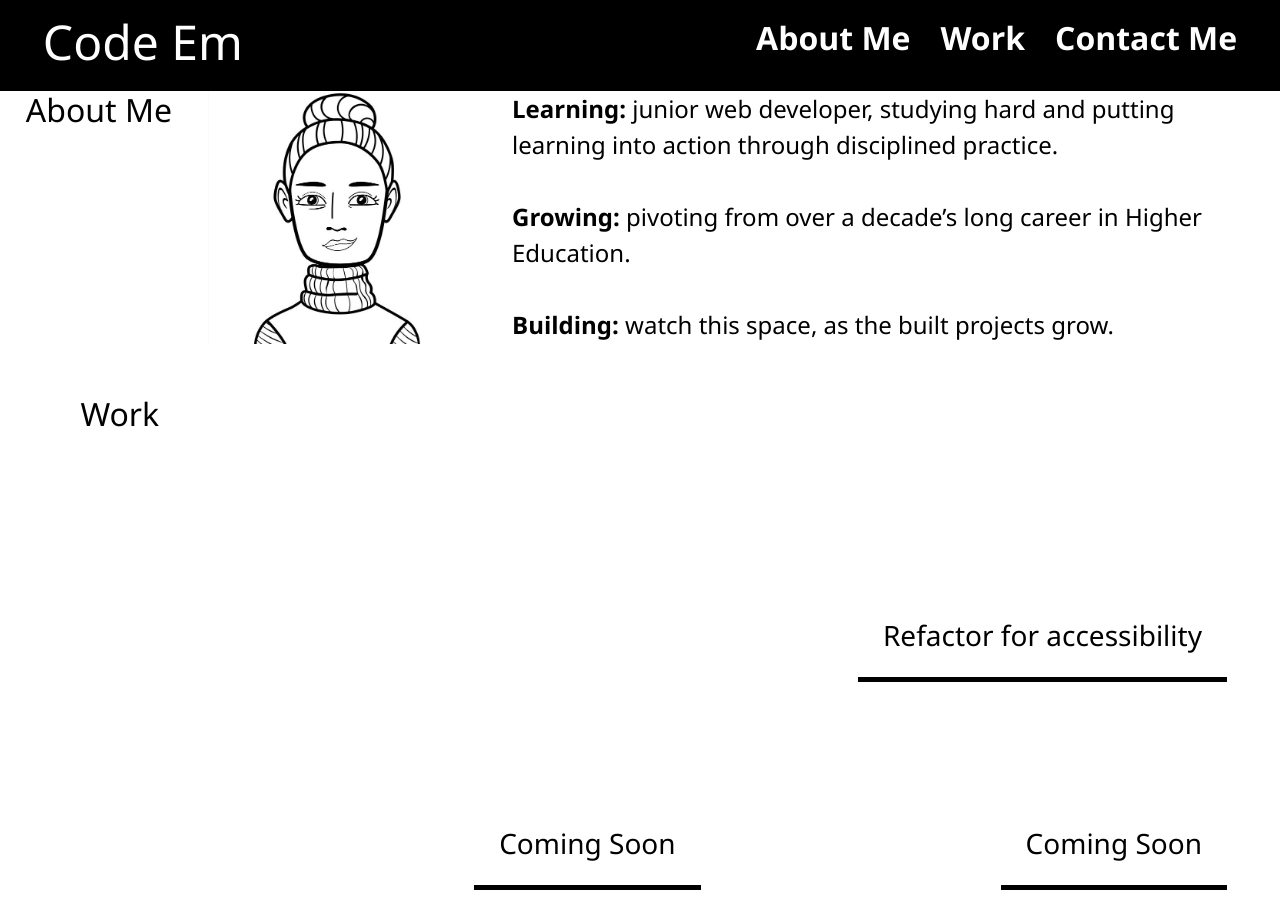
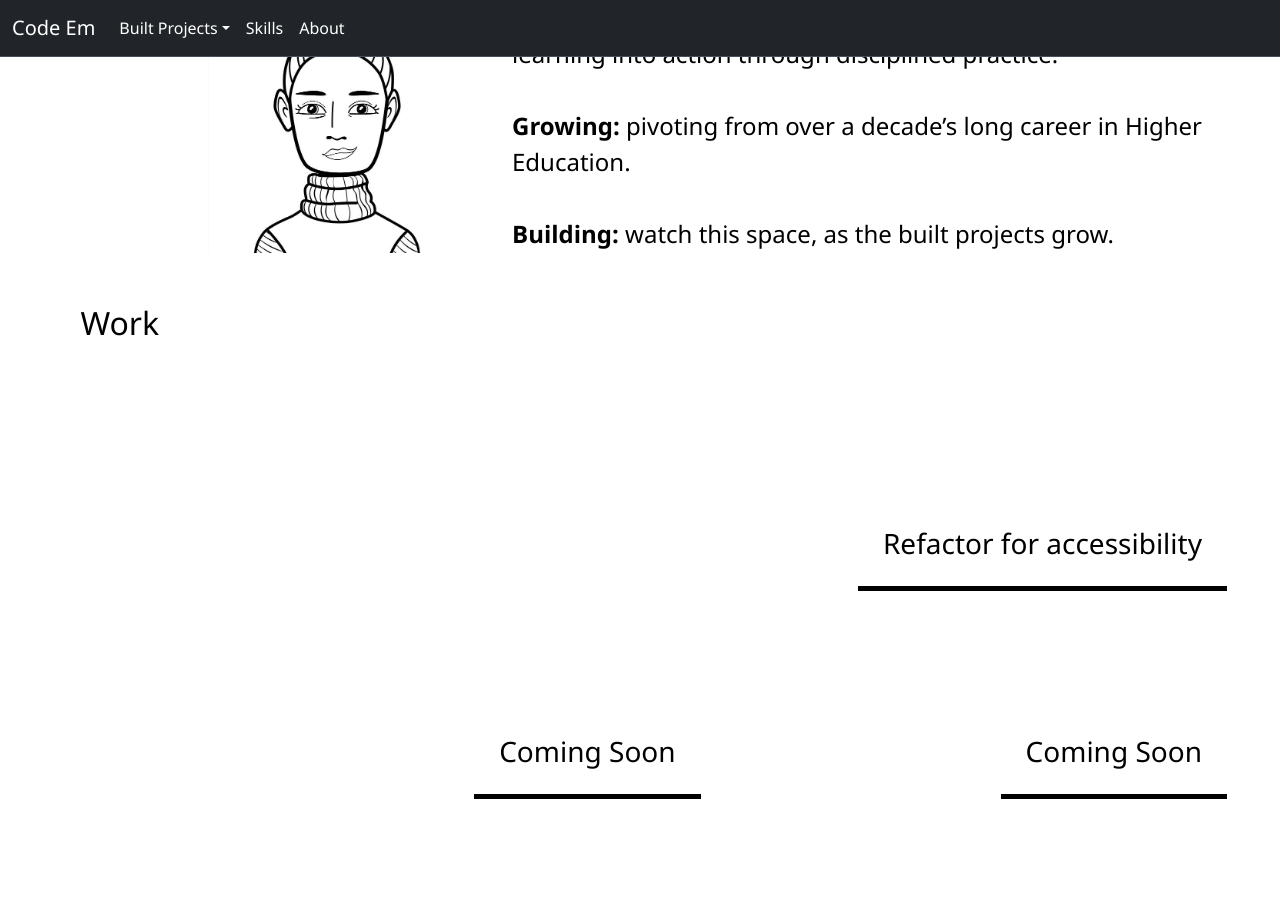
Before and after one commit to Code0Em/webdev-professional-page-bs, a plain HTML site: page index.html in a window 1280 px wide. Shown: the top 901 px of the page. Drawn offline with nearby package versions, Linux system fonts and the light colour scheme.

Commit message:
added navbar

```diff
--- a/css/style.css
+++ b/css/style.css
@@ -31,62 +31,7 @@ ul {
   list-style-type: none;
 }
 
-/*INACTIVE - Commented below out from starter code (replaced with other CSS styling)
-h1,
-h2,
-h3,
-h4,
-h5,
-h6 {
-  margin: 0;
-}
-
-p {
-  margin: 0;
-}
-
-/*
-
-/* **Header/Nav Bar** */
-
-/*Flex container for Header and Nav Links, and formatting for Header as per var function*/
-header {
-  width: auto;
-  display: flex;
-  justify-content: space-between;
-  align-items: center;
-  padding: 1%;
-  background-color: var(--dark);
-  color: var(--light);
-  font-family: var(--font-family);
-}
-
-/*Flex container for Nav Links (in unordered list)*/
-nav ul {
-  display: flex;
-  justify-content: space-between;
-  flex-wrap: wrap;
-  min-width: 300px;
-}
-
-/*Repostions Header on Nav Bar*/
-.margin-left {
-  margin-left: 30px;
-}
-
-/*Styling and positioning for Nav Links, and colour as per var function*/
-nav a {
-  text-decoration: none;
-  font-weight: bold;
-  font-size: 200%;
-  margin-right: 30px;
-  color: var(--light);
-}
-
-/*Styling for Header (REMINDER: this styling will affect other h1s, if not overriden by class/id selector elsewhere)*/
-h1 {
-  font-size: 300%;
-}
+/* **Header/Nav Bar - EMPTY** */
 
 /* **About Me Section** */
 
--- a/index.html
+++ b/index.html
@@ -15,13 +15,36 @@
 <body>
   <!-- Header/Nav Bar-->
   <header>
-    <h1 class="margin-left">Code Em</h1>
-    <nav>
-      <ul>
-        <li><a href="#about">About Me</a></li>
-        <li><a href="#work">Work</a></li>
-        <li><a href="#contact">Contact Me</a></li>
-      </ul>
+    <nav class="navbar navbar-expand-lg bg-dark border-bottom border-body fixed-top"
+      data-bs-theme="dark">
+      <section class="container-fluid">
+        <a class="navbar-brand" href="#top">Code Em</a>
+        <button class="navbar-toggler" type="button" data-bs-toggle="collapse" data-bs-target="#navbarNavDropdown"
+          aria-controls="navbarNavDropdown" aria-expanded="false" aria-label="Toggle navigation">
+          <span class="navbar-toggler-icon"></span>
+        </button>
+        <article class="collapse navbar-collapse" id="navbarNavDropdown">
+          <ul class="navbar-nav">
+            <li class="nav-item dropdown">
+              <a class="nav-link active dropdown-toggle" href="#" role="button" data-bs-toggle="dropdown"
+                aria-expanded="false">Built Projects</a>
+              <ul class="dropdown-menu">
+                <li><a class="dropdown-item" href="#project-1">Refactor for accessibility</a></li>
+                <li><a class="dropdown-item" href="#project-2">Web Developer’s Professional Page</a></li>
+                <!--REMINDER: To add other projects, update anchors below  -->
+                <li><a class="dropdown-item" href="#project-3">Project 3</a></li>
+                <li><a class="dropdown-item" href="#project-4">Project 4</a></li>
+              </ul>
+            </li>
+            <li class="nav-item">
+              <a class="nav-link active" aria-current="page" href="#skills">Skills</a>
+            </li>
+            <li class="nav-item">
+              <a class="nav-link active" href="#about">About</a>
+            </li>
+          </ul>
+        </article>
+      </section>
     </nav>
   </header>
 
```
